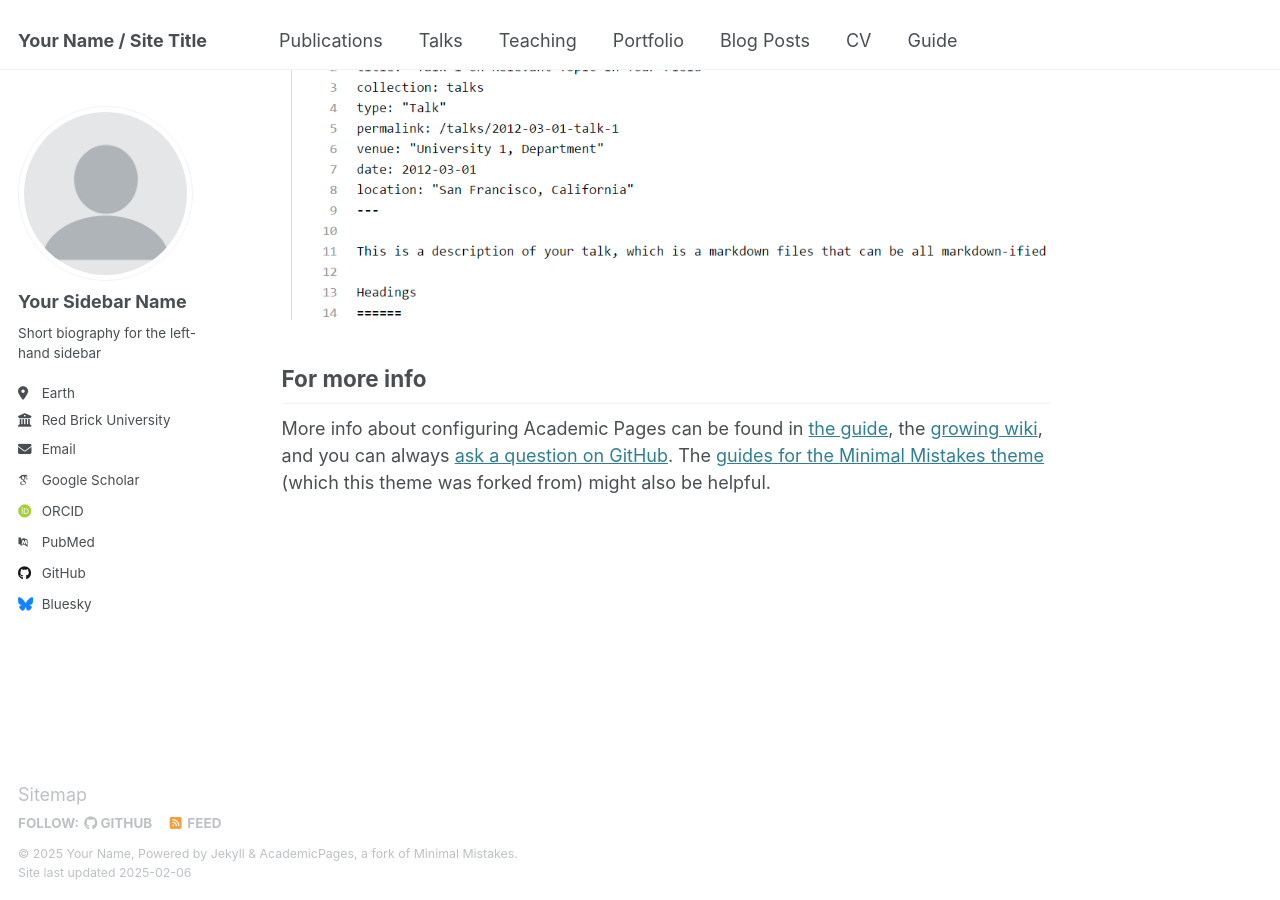
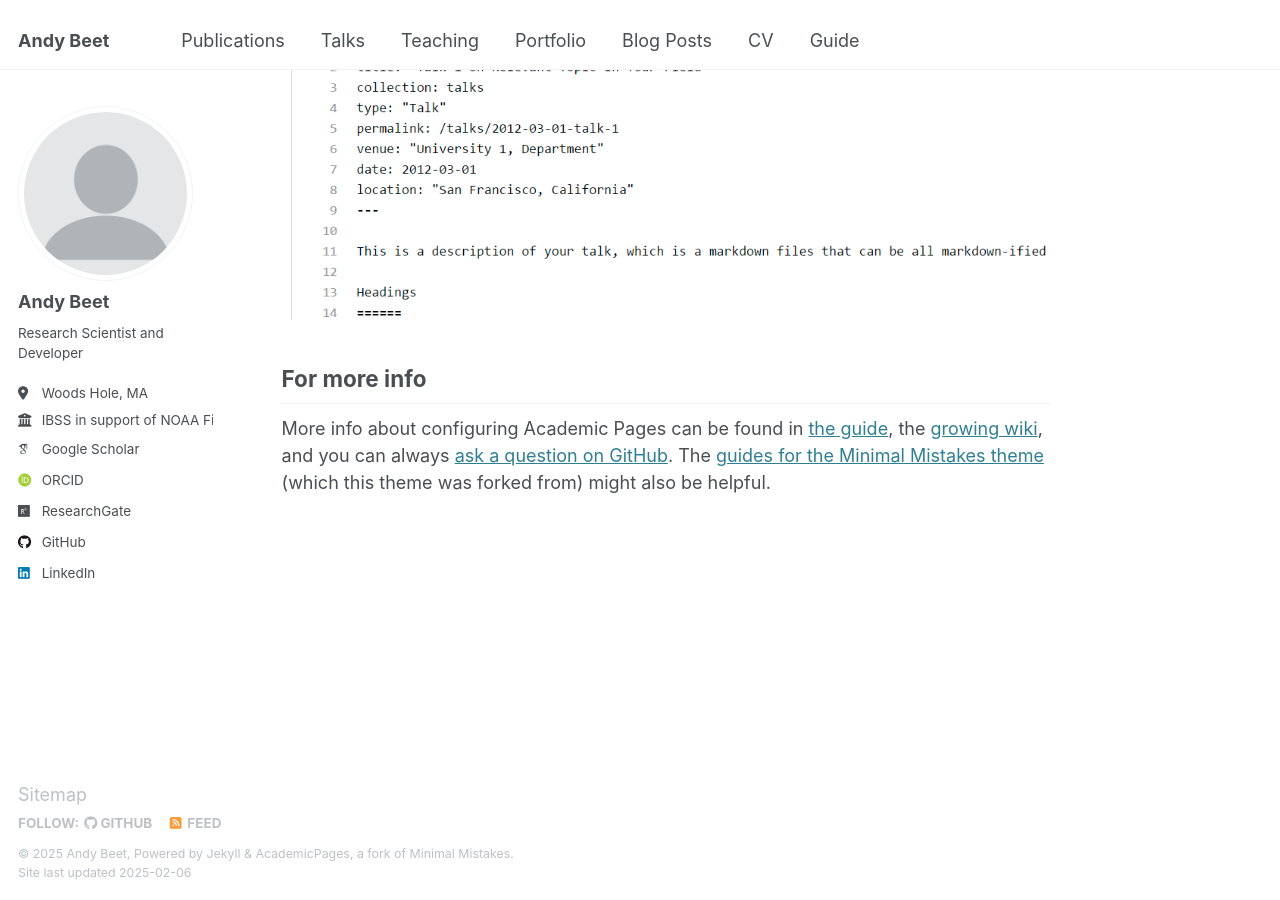
Before and after one commit to andybeet/website, a Jekyll site: the page built from _pages/about.md, in a window 1280 px wide and 900 px high, scrolled down 2642 px. Built offline with Jekyll 4.4.1, drawn with Linux system fonts in a browser that asks for light colours; some web fonts are replaced.

Commit message:
update config

```diff
--- a/_config.yml
+++ b/_config.yml
@@ -9,13 +9,13 @@
 # Basic Site Settings
 locale                   : "en-US"
 site_theme               : "default"
-title                    : "Your Name / Site Title"
+title                    : "Andy Beet"
 title_separator          : "-"
-name                     : &name "Your Name"
-description              : &description "personal description"
-url                      : https://academicpages.github.io # the base hostname & protocol for your site e.g. "https://[your GitHub username].github.io"
+name                     : &name "Andy Beet"
+description              : &description "Research Scientist and Developer"
+url                      : https://andybeet.github.io # the base hostname & protocol for your site e.g. "https://[your GitHub username].github.io"
 baseurl                  : "" # the subpath of your site, e.g. "/blog"
-repository               : "academicpages/academicpages.github.io"
+repository               : "andybeet.github.io"
 
 # Site Author - The following control what appear as part of the author content on the side bar.
 #               If a field is blank the icon and link will not appear, otherwise it will be shown.
@@ -23,34 +23,32 @@ repository               : "academicpages/academicpages.github.io"
 author:
   # Biographic information
   avatar           : "profile.png"
-  name             : "Your Sidebar Name"
+  name             : "Andy Beet"
   pronouns         : # example: "she/her"
-  bio              : "Short biography for the left-hand sidebar"
-  location         : "Earth"
-  employer         : "Red Brick University"
+  bio              : "Research Scientist and Developer"
+  location         : "Woods Hole, MA"
+  employer         : "IBSS in support of NOAA Fisheries"
   uri              : # URL
-  email            : "none@example.org"
+  email            :
 
   # Academic websites
   arxiv            : # URL - Update with the correct link to your profile
-  googlescholar    : "https://scholar.google.com/citations?user=PS_CX0AAAAAJ"
+  googlescholar    : "https://scholar.google.com/citations?user=xLF4sJ8AAAAJ&hl=en"
   impactstory      : # URL
-  orcid            : "http://orcid.org/yourorcidurl"
+  orcid            : "https://orcid.org/0000-0001-8270-7090"
   semantic         : # URL
-  pubmed           : "https://www.ncbi.nlm.nih.gov/pubmed/?term=john+snow"
-  researchgate     : # URL
+  pubmed           :
+  researchgate     : "https://www.researchgate.net/profile/Andrew-Beet"
   scopus           : # URL
-
   # Repositories and software development
   bitbucket        : # Username - Update with your username on the site
   codepen          : # Username
   dribbble         : # Username
-  github           : "academicpages"
+  github           : "andybeet"
   kaggle           : # Username
   stackoverflow    : # User number or user number and name (i.e., use "1" or "1/jeff-atwood")
-
   # Social media
-  bluesky          : "bsky.app" # Replace this with you Bluesky username
+  bluesky          : # Replace this with you Bluesky username
   facebook         : # Username
   flickr           : # Username
   foursquare       : # Username
@@ -59,7 +57,7 @@ author:
   keybase          : # Username
   instagram        : # Username
   lastfm           : # Username
-  linkedin         : # Username
+  linkedin         : "https://www.linkedin.com/in/andy-beet-611017107/"
   mastodon         : # URL
   medium           : # URL
   pinterest        : # Username
```
